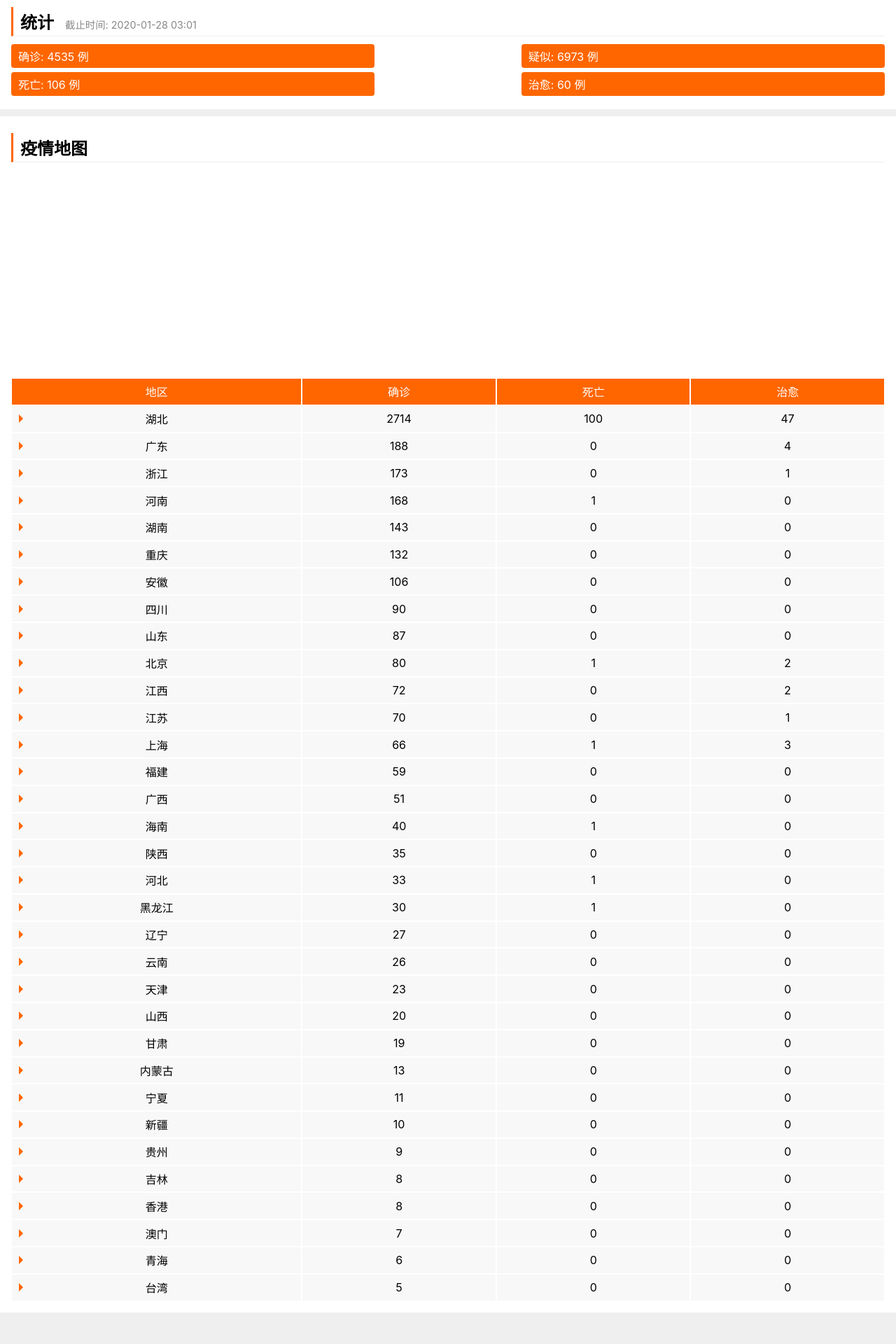
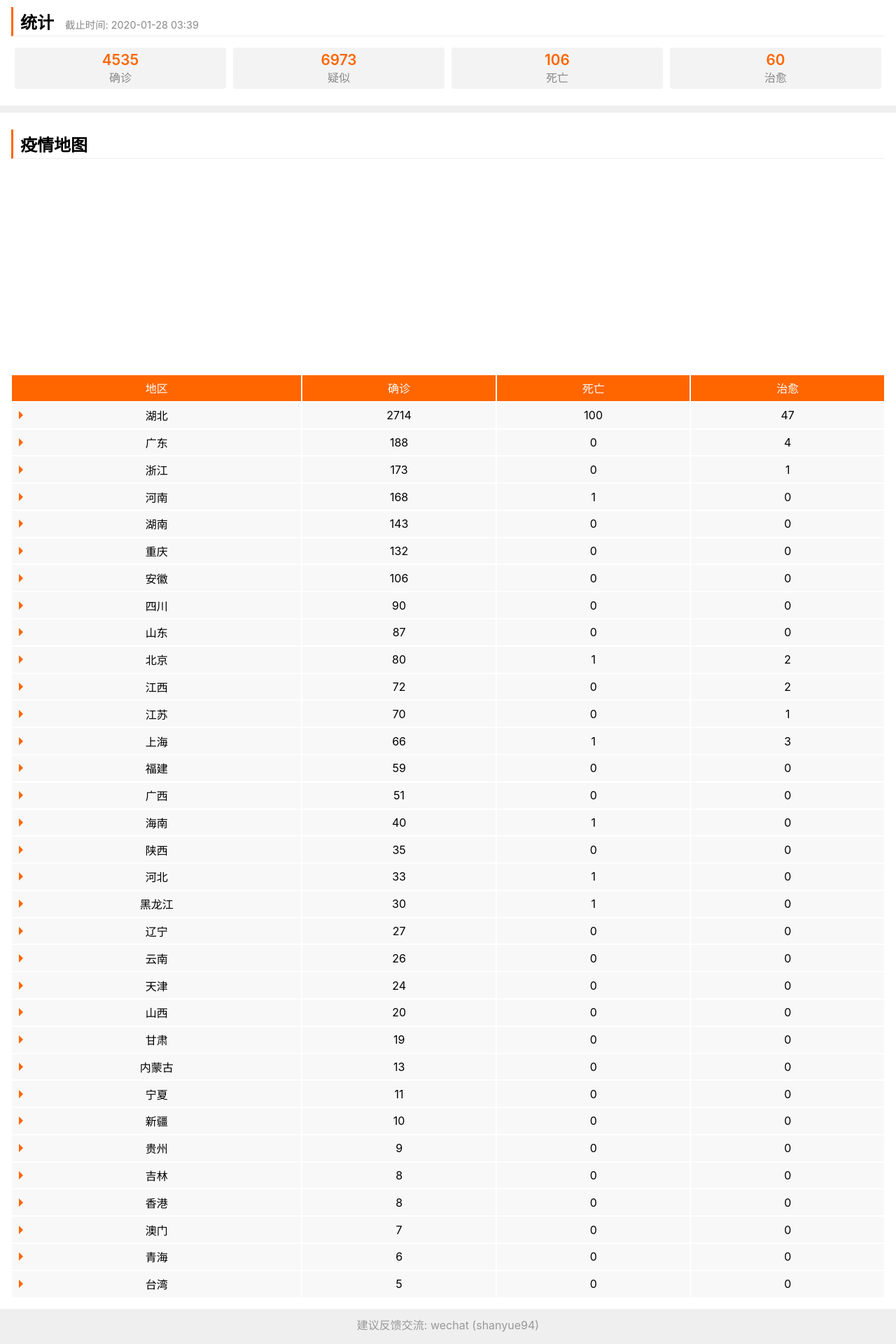
Before and after one commit to shfshanyue/2019-ncov, a React (Create React App) app: page / in a window 1280 px wide. Shown: the part 181-2101 px from the top of the page at 70% size. Before the commit the page ends 2066 px from the top, so only its background shows below. Built offline with nearby package versions, Linux system fonts and the light colour scheme; what lodash.keyby would draw is missing.

Commit message:
update style

```diff
--- a/build-origin.js
+++ b/build-origin.js
@@ -26,6 +26,8 @@ const loadCityList = async data => {
   const result = JSON.stringify(provinces.map(p => {
     if (p.provinceShortName === '陕西') {
       p.pinyin = 'shanxi1'
+    } else if (p.provinceShortName === '重庆') {
+      p.pinyin = 'chongqing'
     }
     return {
       pinyin: pinyin(p.provinceShortName, {
--- a/src/App.css
+++ b/src/App.css
@@ -59,3 +59,9 @@
   padding: .3rem 0;
   flex: 2;
 }
+
+.fallback {
+  padding: 0 1rem 1rem;
+  color: #999;
+  text-align: center;
+}
--- a/src/App.js
+++ b/src/App.js
@@ -62,19 +62,19 @@ function App() {
         </h2>
         <div>
           <div className="row">
-            <Tag>
-              确诊: {overall.confirmedCount} 例
+            <Tag number={overall.confirmedCount}>
+              确诊
             </Tag>
-            <Tag>
-              疑似: {overall.suspectedCount} 例
+            <Tag number={overall.suspectedCount}>
+              疑似
             </Tag>
-          </div>
-          <div className="row">
-            <Tag>
-              死亡: {overall.deadCount} 例
+          {/* </div>
+          <div className="row"> */}
+            <Tag number={overall.deadCount}>
+              死亡
             </Tag>
-            <Tag>
-              治愈: {overall.curedCount} 例
+            <Tag number={overall.curedCount}>
+              治愈
             </Tag>
           </div>
         </div>
@@ -101,6 +101,9 @@ function App() {
         </div>
         { renderArea() }
       </div>
+      <div className="fallback">
+        建议反馈交流: wechat (shanyue94)
+      </div>
     </div>
   );
 }
--- a/src/Map.js
+++ b/src/Map.js
@@ -21,7 +21,8 @@ function Map ({ province, data }) {
         left: province ? 0 : 'auto',
         inRange: {
           color: [
-            '#ea9898',
+            '#ffc0b1',
+            '#ff8c71',
             '#ef1717',
             '#9c0505'
           ]
@@ -53,7 +54,7 @@ function Map ({ province, data }) {
           show: true,
           position: 'inside',
           // margin: 8,
-          fontSize: province ? 8 : 6,
+          fontSize: 6
         },
         mapType: province ? province.name : 'china',
         data,
--- a/src/Tag.css
+++ b/src/Tag.css
@@ -1,8 +1,16 @@
 .tag {
   border-radius: 4px;
   padding: 5px 10px;
-  background-color: #f60;
-  color: #fff;
+  background-color: #f3f3f3;
   display: inline-block;
-  width: 40%;
+  text-align: center;
+  color: #888;
+  flex: 1;
+  margin: 5px;
 }
+
+.number {
+  color: #f60;
+  font-size: 1.3rem;
+  font-weight: 600;
+}
--- a/src/Tag.js
+++ b/src/Tag.js
@@ -1,9 +1,12 @@
 import React from 'react'
 import './Tag.css'
 
-function Tag ({ children }) {
+function Tag ({ children, number }) {
   return (
     <div className="tag">
+      <div className="number">
+        { number }
+      </div>
       { children }
     </div>
   )
--- a/src/data/overall.json
+++ b/src/data/overall.json
@@ -1 +1 @@
-{"id":1,"createTime":1579537899000,"modifyTime":1580180470000,"infectSource":"野生动物，可能为中华菊头蝠","passWay":"经呼吸道飞沫传播，亦可通过接触传播","imgUrl":"https://img1.dxycdn.com/2020/0123/733/3392575782185696736-73.jpg","dailyPic":"https://img1.dxycdn.com/2020/0128/202/3393406768163357387-73.jpg","summary":"","deleted":false,"countRemark":"","confirmedCount":4535,"suspectedCount":6973,"curedCount":60,"deadCount":106,"virus":"新型冠状病毒 2019-nCoV","remark1":"易感人群: 人群普遍易感。老年人及有基础疾病者感染后病情较重，儿童及婴幼儿也有发病","remark2":"潜伏期: 一般为 3~7 天，最长不超过 14 天，潜伏期内存在传染性","remark3":"","remark4":"","remark5":"","generalRemark":"疑似病例数来自国家卫健委数据，目前为全国数据，未分省市自治区等","abroadRemark":""}
+{"id":1,"createTime":1579537899000,"modifyTime":1580182744000,"infectSource":"野生动物，可能为中华菊头蝠","passWay":"经呼吸道飞沫传播，亦可通过接触传播","imgUrl":"https://img1.dxycdn.com/2020/0123/733/3392575782185696736-73.jpg","dailyPic":"https://img1.dxycdn.com/2020/0128/202/3393406768163357387-73.jpg","summary":"","deleted":false,"countRemark":"","confirmedCount":4535,"suspectedCount":6973,"curedCount":60,"deadCount":106,"virus":"新型冠状病毒 2019-nCoV","remark1":"易感人群: 人群普遍易感。老年人及有基础疾病者感染后病情较重，儿童及婴幼儿也有发病","remark2":"潜伏期: 一般为 3~7 天，最长不超过 14 天，潜伏期内存在传染性","remark3":"","remark4":"","remark5":"","generalRemark":"疑似病例数来自国家卫健委数据，目前为全国数据，未分省市自治区等","abroadRemark":""}
```
Also changed, not shown: src/data/area.json.
